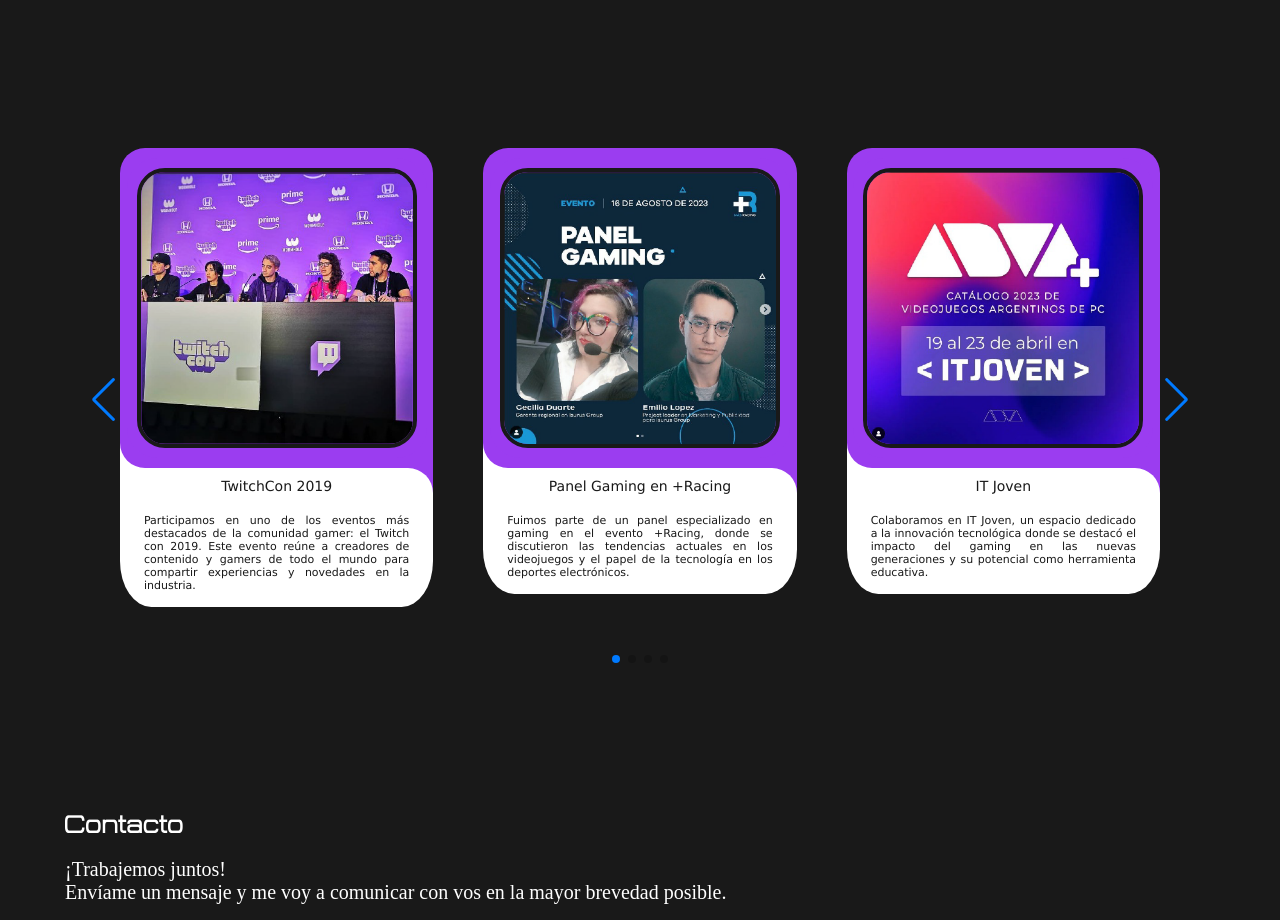
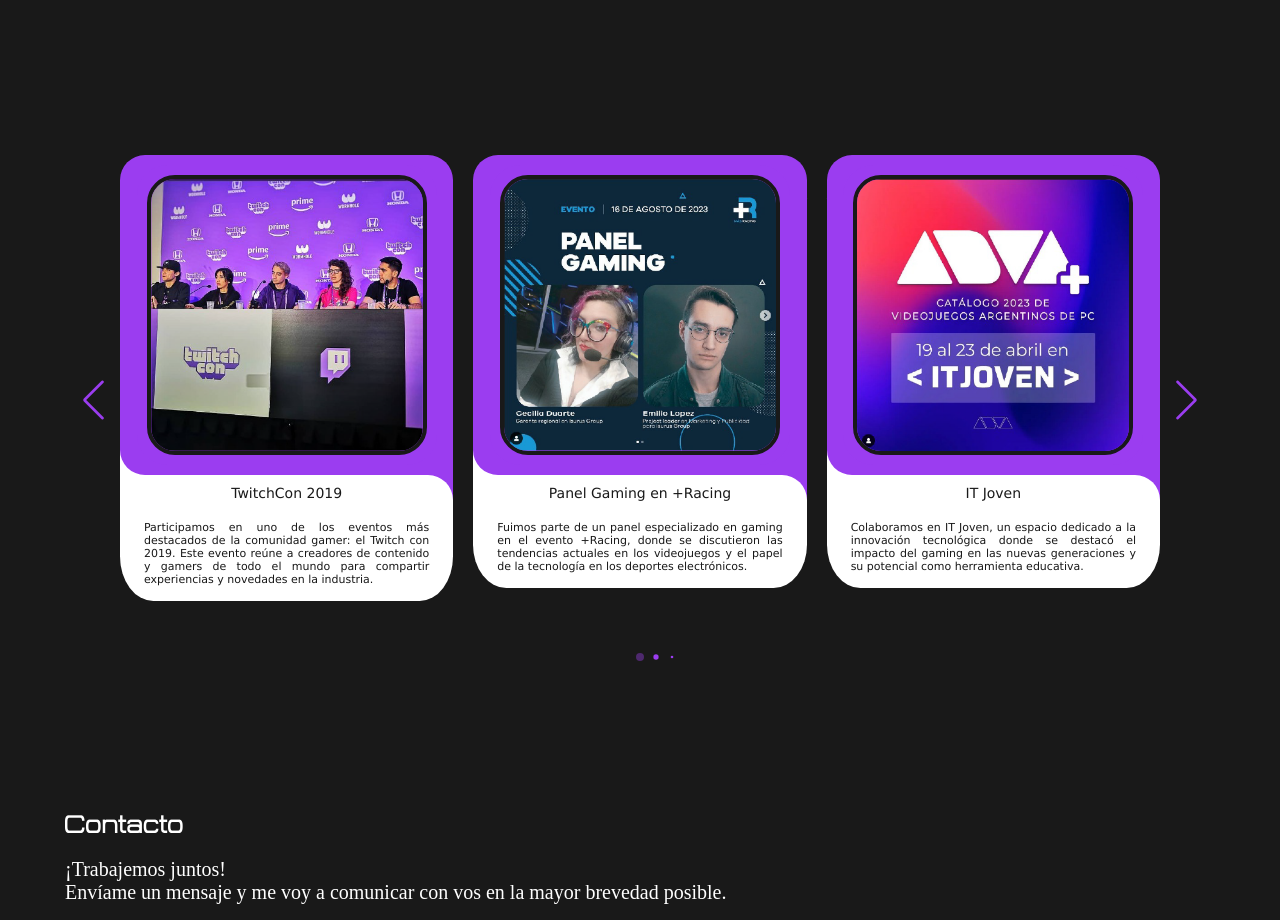
Before and after one commit to valesestua29/elunbekannt-web, a plain HTML site: page index.html in a window 1280 px wide. Shown: the part 1180-2100 px from the top of the page. Drawn offline with nearby package versions, Linux system fonts and the light colour scheme; a web font is replaced by a local one.

Commit message:
carrusel modif

```diff
--- a/css/styles.css
+++ b/css/styles.css
@@ -178,23 +178,25 @@
 }
 
 .slide-container{
-    max-width: 1120px;
+    max-width: 70rem;
     width: 100%;
 }
 
 .slide-content{
-    margin: 0 40px;
+    margin: 0 2.5rem;
+    overflow: hidden;
+    border-radius: 25px;
 }
 
 .card{
-    width: 250px;
+    width: 15.625rem;
     border-radius: 10%;
     background-color: #FFFFFF;
     cursor: pointer;
     transition: all 0.3s ease;
-    padding-bottom: 5px;
-    margin-top: 25px;
-    margin-bottom: 70px;
+    padding-bottom: .3125rem;
+    margin-top: 1.5625rem;
+    margin-bottom: 4.375rem;
 }
 
 .image-content,
@@ -202,14 +204,14 @@
     display: flex;
     flex-direction: column;
     align-items: center;
-    padding: 0 14px;
+    padding: 0 .875rem;
 }
 
 
 .image-content{
     position: relative;
-    row-gap: 5px;
-    padding: 10px 0;
+    row-gap: .3125rem;
+    padding: .625rem 0;
 }
 
 .overlay{
@@ -219,7 +221,7 @@
     height: 100%;
     width: 100%;
     background-color: #9b3df0;
-    border-radius: 25px 25px 0 25px ;
+    border-radius: 1.5625rem 1.5625rem 0 1.5625rem ;
 }
 
 .overlay::before,
@@ -227,25 +229,25 @@
     content: '';
     position: absolute;
     right: 0;
-    bottom: -40px;
-    height: 40px;
-    width: 40px;
+    bottom: -2.5rem;
+    height: 2.5rem;
+    width: 2.5rem;
     background-color: #9b3df0;
 }
 
 .overlay::after{
-    border-radius: 0 25px 0 0;
+    border-radius: 0 1.5625rem 0 0;
     background-color: #FFFFFF;
 }
 
 
 .card-image{
     position: relative;
-    height: 300px;
-    width: 300px;
+    height: 18.75rem;
+    width: 18.75rem;
     border-radius: 10%;
     background: #9b3df0;
-    padding: 10px;
+    padding: .625rem;
 }
 
 .card-image .card-img{
@@ -253,28 +255,56 @@
     width: 100%;
     object-fit: cover;
     border-radius: 10%;
-    border: 4px solid #191919;
+    border: .25rem solid #191919;
 }
 
 .card-title{
     font-family: 'Lucida Sans', 'Lucida Sans Regular', 'Lucida Grande', 'Lucida Sans Unicode', Geneva, Verdana, sans-serif;
-    font-size: 14px;
+    font-size: .875rem;
     font-weight: 500;
     color:#191919;
-    padding: 10px;
+    padding: .625rem;
 }
 
 .card-text{
     font-family: 'Lucida Sans', 'Lucida Sans Regular', 'Lucida Grande', 'Lucida Sans Unicode', Geneva, Verdana, sans-serif;
     text-align: justify;
-    font-size: 11px;
+    font-size: .6875rem;
     font-weight: 500;
     color:#191919;
-    padding: 10px;
+    padding: .625rem;
 }
 
+.swiper-navBtn{
+    color: #9b3df0;
+    transition: color 0.3s ease;
+}
 
+.swiper-navBtn:hover{
+    color: #4e296e;
+}
 
+.swiper-navBtn::before,
+.swiper-navBtn::after{
+    font-size: 40px;
+}
+
+.swiper-button-next{
+    right: 0;
+}
+
+.swiper-button-prev{
+    left: 0;
+}
+
+.swiper-pagination-bullet{
+    background-color:#9b3df0;
+    opacity:1;
+}
+
+.swiper-pagination-bullet-active{
+    background-color: #4e296e;
+}
 
 
 /* ---- FORMULARIO ---- */
--- a/index.html
+++ b/index.html
@@ -290,9 +290,9 @@
 
                         </div>
                     </div>
-                    <div class="swiper-button-next"></div>
-                    <div class="swiper-button-prev"></div>
-                    <div class="swiper-pagination"></div>
+                    <div class="swiper-button-next swiper-navBtn"></div>
+                    <div class="swiper-button-prev swiper-navBtn"></div>
+                    <div class="swiper-pagination "></div>
                 </div>
             </div>
 
--- a/js/main.js
+++ b/js/main.js
@@ -22,14 +22,47 @@
     spaceBetween: 50,
     slidesPerGroup: 3,
     loop:true,
-    loopFillGroupWithBlank: true,
+    centerSlide: 'true',
+    gragCursor: 'true',
     pagination: {
         el: ".swiper-pagination",
         clickable: true,
+        dynamicBullets: true,
     },
     navigation: {
         nextEl: ".swiper-button-next",
         prevEl: ".swiper-button-prev",
-    }
+    },
 
+
+    breakpoints: {
+        0: {
+            slidesPerView: 1,
+            spaceBetween: 20,
+        },
+        320: {
+            slidesPerView: 1,
+            spaceBetween: 20,
+        },
+        425: {
+            slidesPerView: 1,
+            spaceBetween: 10,
+        },
+        768: {
+            slidesPerView: 2,
+            spaceBetween: 50,
+        },
+        1024: {
+            slidesPerView: 3,
+            spaceBetween: 20,
+        },
+        1440: {
+            slidesPerView: 3,
+            spaceBetween: 20,
+        },
+        2560: {
+            slidesPerView: 3,
+            spaceBetween: 25,
+        },
+    },
 });
```
